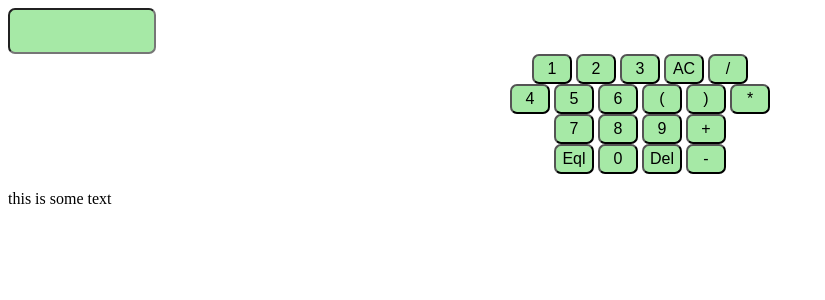
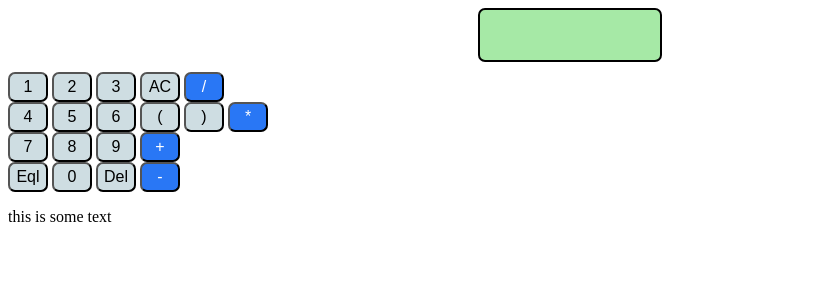
Before and after one commit to Sharang-Emiza123/my-code-works, a PHP site: page /calc.html in a window 1280 px wide. Shown: the top 300 px of the page, without its empty margins (0-825 px from the left). Run offline with PHP 8.4, Linux system fonts and the light colour scheme.

Commit message:
'21-10/01'

```diff
--- a/calculator/calc.html
+++ b/calculator/calc.html
@@ -3,30 +3,30 @@
 <head>
 <link rel="stylesheet" href="/calculator/style.css">
 <body>
-<input type='text' id='txt'><br/>
-<div id="btdiv">
+    <input type='text' id='txt'><br/>
+    <div id="btdiv">
 <input type='button' name='1' value='1' onclick='numFunc(this.value)'>
 <input type='button' name='2' value='2' onclick='numFunc(this.value)'>
 <input type='button' name='3' value='3' onclick='numFunc(this.value)'>
 <input type='button' name='AC' value='AC' id='ac' onclick="$('#txt').val('')">
-<input type='button' name='Div' value='/' onclick='opFunc(this.value)'><br>
+<button name='Div' value="/" onclick='opFunc(this.value)'>/</button><br>
 <input type='button' name='4' value='4' onclick='numFunc(this.value)'>
 <input type='button' name='5' value='5' onclick='numFunc(this.value)'>
 <input type='button' name='6' value='6' onclick='numFunc(this.value)'>
 <input type='button' name='(' value='(' onclick='numFunc(this.value)'>
 <input type='button' name=')' value=')' onclick='numFunc(this.value)'>
-<input type='button' name='Mul' value='*' onclick='opFunc(this.value)'><br>
+<button name='Mul' value="*" onclick='opFunc(this.value)'>*</button><br>
 <input type='button' name='7' value='7' onclick='numFunc(this.value)'>
 <input type='button' name='8' value='8' onclick='numFunc(this.value)'>
 <input type='button' name='9' value='9' onclick='numFunc(this.value)'>
-<input type='button' name='Add' value='+' onclick='opFunc(this.value)'><br>
+<button name='Add' value="+" onclick='opFunc(this.value)'>+</button><br>
 <input type='button' name='Eql' value='Eql' onclick='eqlFunc()'>
 <input type='button' name='0' value='0' onclick='numFunc(this.value)'>
 <input type='button' name='Del' value='Del' onclick='delFunc()'>
-<input type='button' name='Sub' value='-' onclick='opFunc(this.value)'><br>
+<button name='Sub' value="-" onclick='opFunc(this.value)'>-</button><br>
 </div>
 <p id='tst'>
-this is some text
+    this is some text
 </p>
 <script src="https://ajax.googleapis.com/ajax/libs/jquery/3.6.4/jquery.min.js"></script>
 </body>
--- a/calculator/style.css
+++ b/calculator/style.css
@@ -1,16 +1,16 @@
 #txt {
-    /* color:rgb(8, 71, 8);
-    background-color: rgb(189, 255, 255);
+    color:black;
+    background-color: white;
     font-size:x-large;
     width: auto;
     height: auto;
     border-radius: 7px;
     margin-left: 470px;
     margin-bottom: 10px;
-    text-align: center;
+    text-align: left;
     border: 2px solid black;
     padding: 5px 20px 5px 20px;
- */
+
 
 color: rgb(0, 0, 0);
     background-color: rgb(166, 233, 166);
@@ -19,15 +19,21 @@ color: rgb(0, 0, 0);
     width: 140px;
     height: 40px;
 }
-#btdiv {
-    text-align: center;
-}
 
-input {
-    color: rgb(0, 0, 0);
-    background-color: rgb(166, 233, 166);
+button {
+    color: white;
+    background-color: rgb(41, 119, 245);
     border-radius: 7px;
     font-size: 16px;
     width: 40px;
     height: 30px;
 }
+
+input{
+    color: rgb(0, 0, 0);
+    background-color: rgb(206, 221, 226);
+    border-radius: 7px;
+    font-size: 16px;
+    width: 40px;
+    height: 30px;
+}
```
